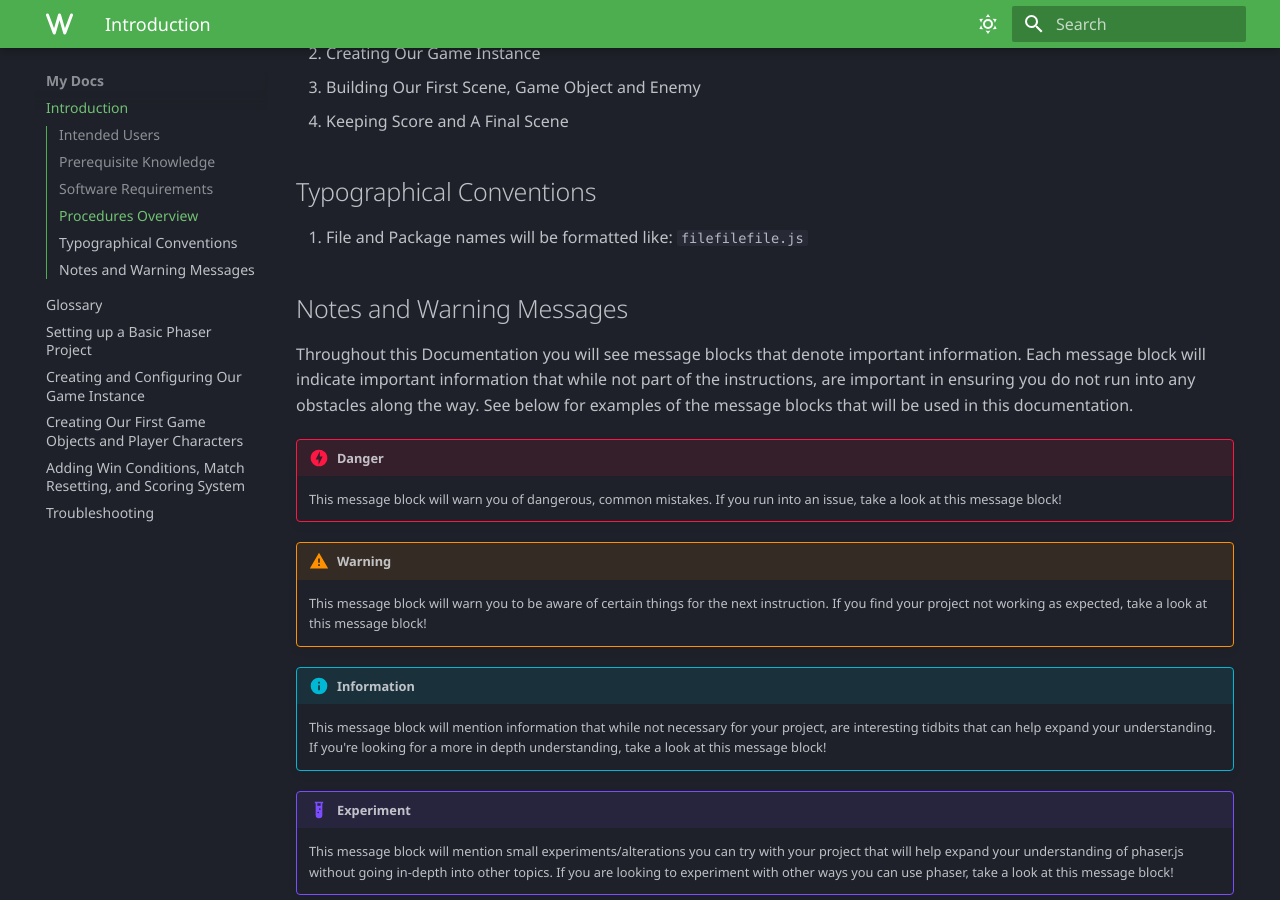
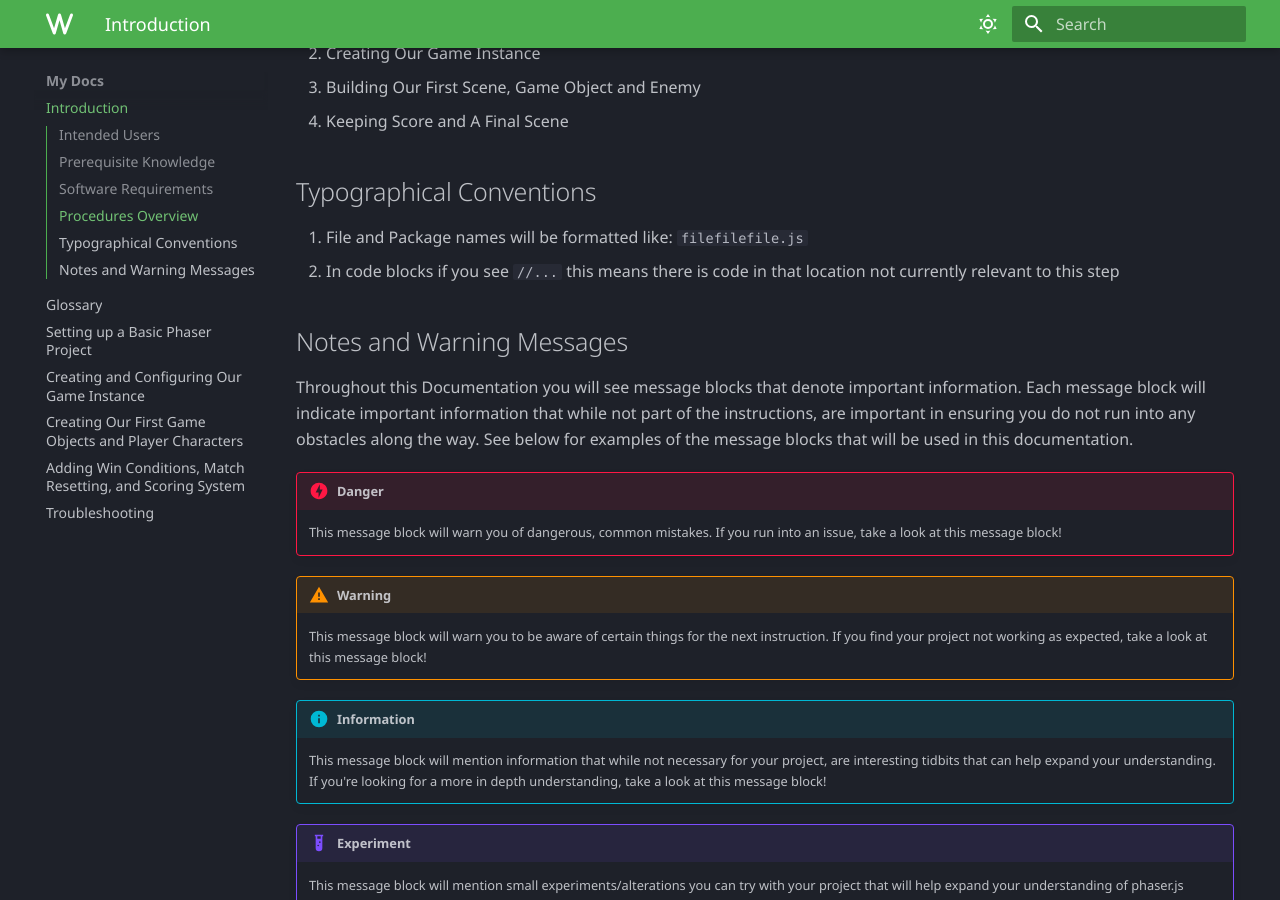
Before and after one commit to ndgeniebla/phaser-mkdocs, an MkDocs documentation site: the page built from docs/index.md, in a window 1280 px wide and 900 px high, scrolled down 1126 px. Built offline with MkDocs 1.6.1 and Material for MkDocs 9.7.7, drawn with Linux system fonts in a browser that asks for light colours; some web fonts are replaced.

Commit message:
add typographical convention for //...

```diff
--- a/docs/index.md
+++ b/docs/index.md
@@ -36,6 +36,7 @@ This document assumes you know the following:
 ##Typographical Conventions
 
 1. File and Package names will be formatted like: `filefilefile.js`
+2. In code blocks if you see `//...` this means there is code in that location not currently relevant to this step
 
 
 ##Notes and Warning Messages
```
